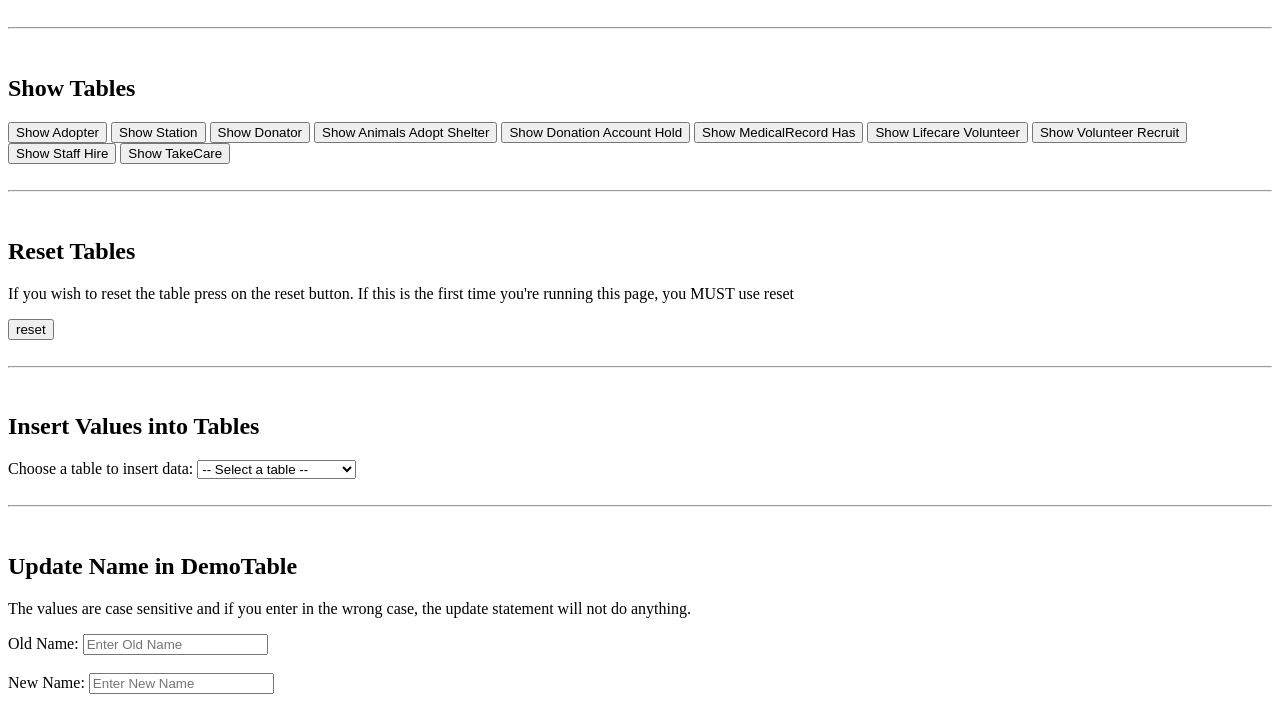
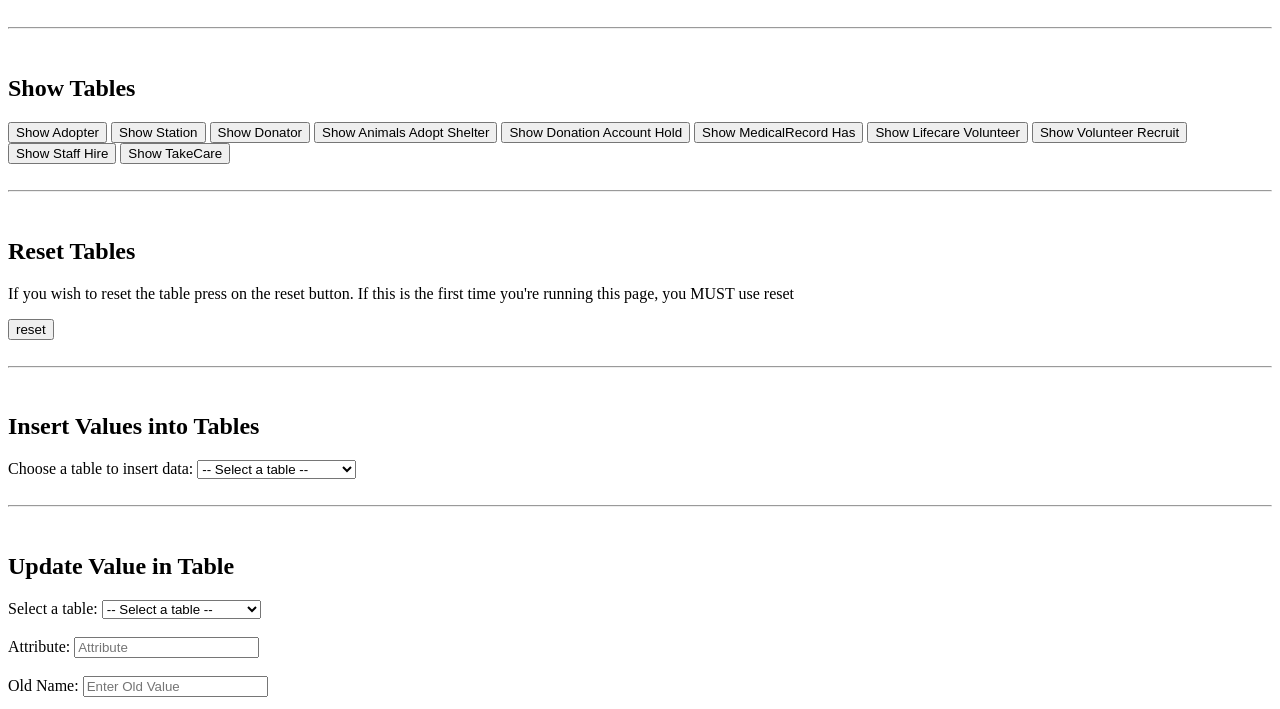
Before and after one commit to justinyyl/Rescued_Animal_Shelter_Management_System, a website: page CPSC304_Node_Project/public/index.html in a window 1280 px wide. Shown: the part 79-788 px from the top of the page. Drawn offline with Linux system fonts and the light colour scheme; no server answers.

Commit message:
updated frontend for updateValue block

```diff
--- a/CPSC304_Node_Project/public/index.html
+++ b/CPSC304_Node_Project/public/index.html
@@ -319,11 +319,26 @@
 
     <br><hr><br> <!-- ========================================================================= -->
 
-    <h2>Update Name in DemoTable</h2>
-    <p>The values are case sensitive and if you enter in the wrong case, the update statement will not do anything.</p>
+    <h2>Update Value in Table</h2>
+    <label for="UpdateSelect">Select a table:</label>
+    <select id="UpdateSelect" onchange="showFormUpdate()">
+        <option value="">-- Select a table --</option>
+        <option value="delete-adopter">Adopter</option>
+        <option value="delete-station">Station</option>
+        <option value="delete-donator">Donator</option>
+        <option value="delete-animals_adopt_shelter">Animals Adopt Shelter</option>
+        <option value="delete-donation_account_hold">Donation Account Hold</option>
+        <option value="delete-medicalrecord_has">Medical Record</option>
+        <option value="delete-lifecare_volunteer">Lifecare Volunteer</option>
+        <option value="delete-volunteer_recruit">Volunteer Recruit</option>
+        <option value="delete-staff_hire">Staff Hire</option>
+        <option value="delete-takecare">Take Care</option>
+    </select>
+    </br></br>
     <form id="updataNameDemotable">
-        Old Name: <input type="text" id="updateOldName" placeholder="Enter Old Name" required> <br><br>
-        New Name: <input type="text" id="updateNewName" placeholder="Enter New Name" maxlength="20"> <br><br>
+        Attribute: <input type="text" id="selectAttribute" placeholder="Attribute" required> <br><br>
+        Old Name: <input type="text" id="updateOldName" placeholder="Enter Old Value" required> <br><br>
+        New Name: <input type="text" id="updateNewValue" placeholder="Enter New Value" maxlength="20"> <br><br>
 
         <button type="submit"> update </button> <br>
     </form>
```
